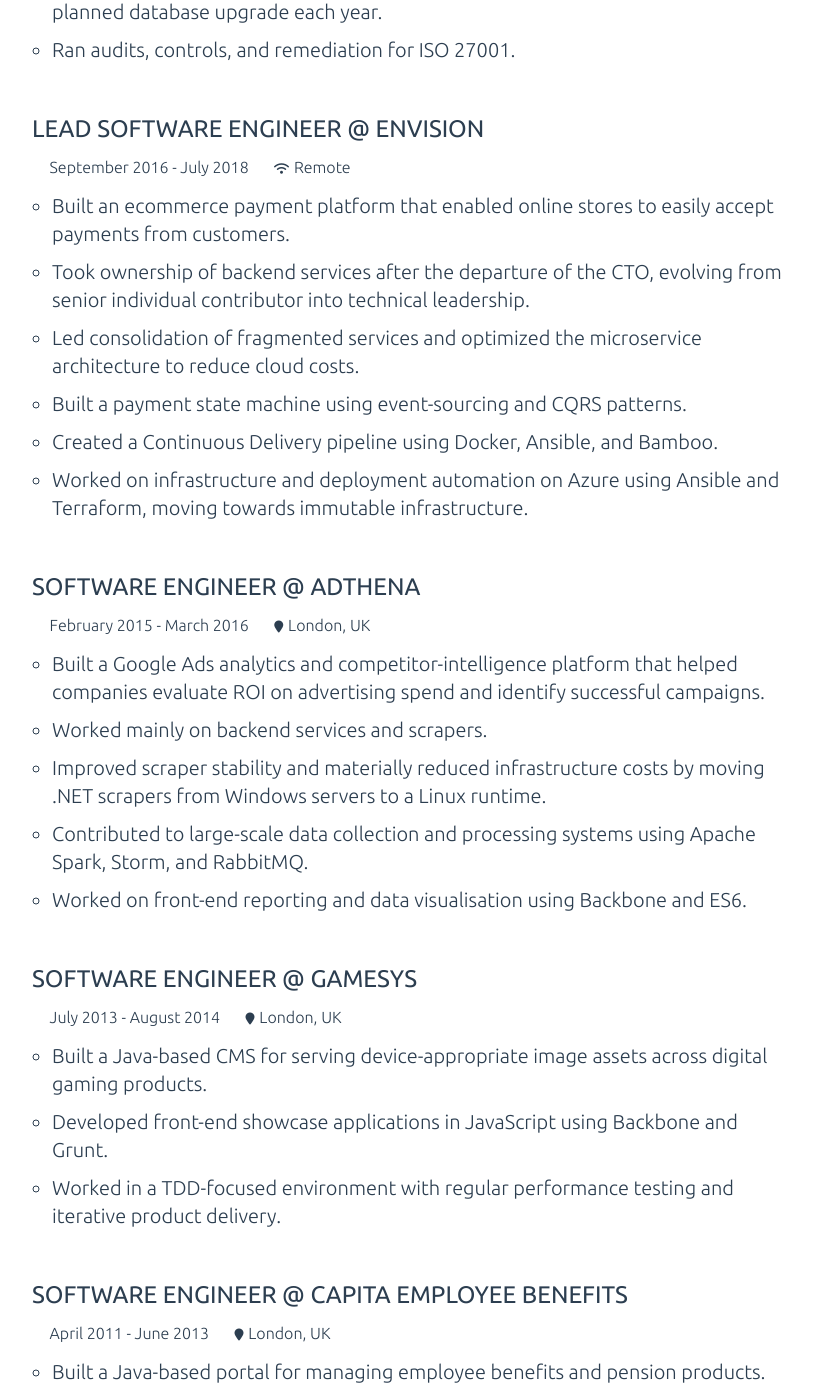
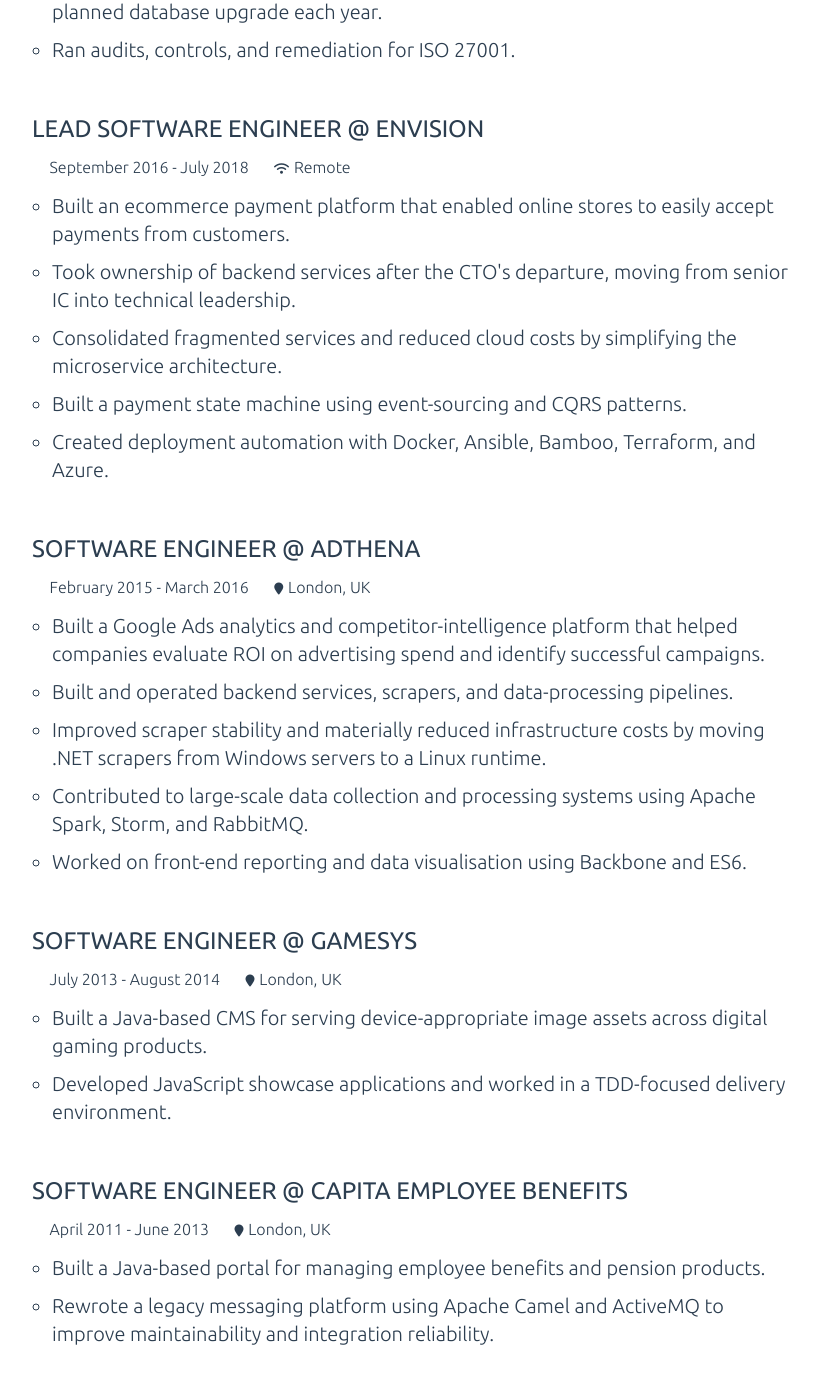
Before and after one commit to msvab/msvab.github.io, a Jekyll site: the page built from resume.html, in a window 1280 px wide and 1400 px high, scrolled down 1516 px. Shown: the whole window, without its empty margins (228-1044 px from the left). Built offline with Jekyll 4.4.1, drawn with Linux system fonts in a browser that asks for light colours; some of the changed text lies outside the part shown.

Commit message:
Tighten older resume roles

```diff
--- a/resume.html
+++ b/resume.html
@@ -61,11 +61,10 @@
     <p>September 2016 - July 2018 &nbsp;&nbsp;&nbsp; <span class="fas fa-wifi"></span>Remote</p>
     <ul>
       <li>Built an ecommerce payment platform that enabled online stores to easily accept payments from customers.</li>
-      <li>Took ownership of backend services after the departure of the CTO, evolving from senior individual contributor into technical leadership.</li>
-      <li>Led consolidation of fragmented services and optimized the microservice architecture to reduce cloud costs.</li>
+      <li>Took ownership of backend services after the CTO's departure, moving from senior IC into technical leadership.</li>
+      <li>Consolidated fragmented services and reduced cloud costs by simplifying the microservice architecture.</li>
       <li>Built a payment state machine using event-sourcing and CQRS patterns.</li>
-      <li>Created a Continuous Delivery pipeline using Docker, Ansible, and Bamboo.</li>
-      <li>Worked on infrastructure and deployment automation on Azure using Ansible and Terraform, moving towards immutable infrastructure.</li>
+      <li>Created deployment automation with Docker, Ansible, Bamboo, Terraform, and Azure.</li>
     </ul>
   </div>
 
@@ -74,7 +73,7 @@
     <p>February 2015 - March 2016 &nbsp;&nbsp;&nbsp; <span class="fas fa-map-marker"></span>London, UK</p>
     <ul>
       <li>Built a Google Ads analytics and competitor-intelligence platform that helped companies evaluate ROI on advertising spend and identify successful campaigns.</li>
-      <li>Worked mainly on backend services and scrapers.</li>
+      <li>Built and operated backend services, scrapers, and data-processing pipelines.</li>
       <li>Improved scraper stability and materially reduced infrastructure costs by moving .NET scrapers from Windows servers to a Linux runtime.</li>
       <li>Contributed to large-scale data collection and processing systems using Apache Spark, Storm, and RabbitMQ.</li>
       <li>Worked on front-end reporting and data visualisation using Backbone and ES6.</li>
@@ -86,8 +85,7 @@
     <p>July 2013 - August 2014 &nbsp;&nbsp;&nbsp; <span class="fas fa-map-marker"></span>London, UK</p>
     <ul>
       <li>Built a Java-based CMS for serving device-appropriate image assets across digital gaming products.</li>
-      <li>Developed front-end showcase applications in JavaScript using Backbone and Grunt.</li>
-      <li>Worked in a TDD-focused environment with regular performance testing and iterative product delivery.</li>
+      <li>Developed JavaScript showcase applications and worked in a TDD-focused delivery environment.</li>
     </ul>
   </div>
 
@@ -97,7 +95,6 @@
     <ul>
       <li>Built a Java-based portal for managing employee benefits and pension products.</li>
       <li>Rewrote a legacy messaging platform using Apache Camel and ActiveMQ to improve maintainability and integration reliability.</li>
-      <li>Worked closely with business stakeholders in an agile environment with extensive pair programming and TDD.</li>
     </ul>
   </div>
 
```
Also changed, not shown: other parts of resume.html (+1 -2 lines).
